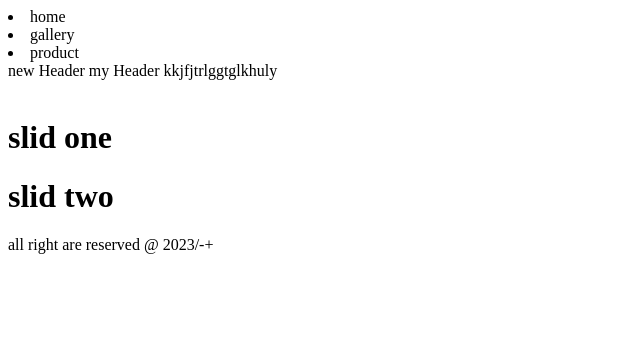
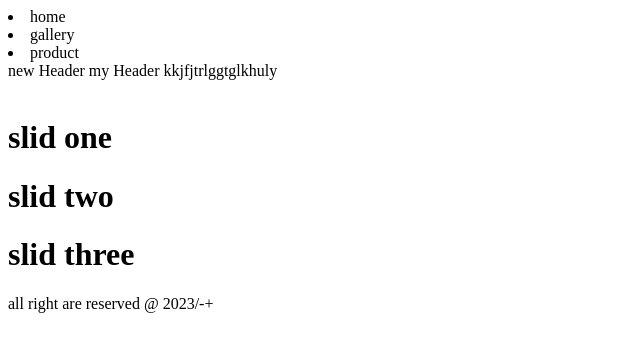
Before and after one commit to mhdye-ghf/git.project.1, a plain HTML site: page index.html in a window 1280 px wide. Shown: the whole page, without its empty margins (0-640 px from the left). Drawn offline with Linux system fonts and the light colour scheme.

Commit message:
slide three added

```diff
--- a/index.html
+++ b/index.html
@@ -25,6 +25,7 @@
     <div class="slider">
         <h1>slid one</h1>
         <h1>slid two</h1>
+        <h1>slid three</h1>
     </div>
     <footer>
         all right are reserved @ 2023/-+
```
